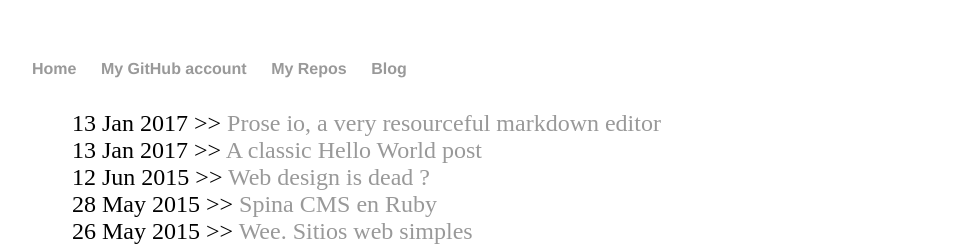
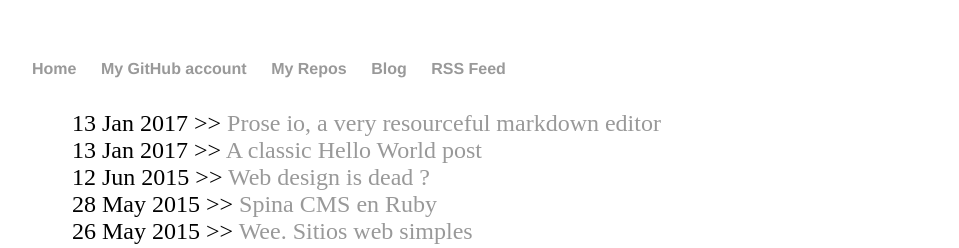
Before and after one commit to srerisso/srerisso.github.io, a Jekyll site: the page built from blog/index.html, in a window 1280 px wide. Shown: the top 248 px of the page, without its empty margins (160-1119 px from the left). Built offline with Jekyll 4.4.1, drawn with Linux system fonts in a browser that asks for light colours.

Commit message:
RSS Feed link added to nav

```diff
--- a/_layouts/default.html
+++ b/_layouts/default.html
@@ -13,6 +13,7 @@
 		        	<li><a href="http://github.com/srerisso">My GitHub account</a></li>
 		        	<li><a href="/repositorios.html">My Repos</a></li>
 	        		<li><a href="/blog">Blog</a></li>
+	        		<li><a href="feed.xml">RSS Feed</a></li>
 	    		</ul>
 			</nav>
 			<div class="container">
```
